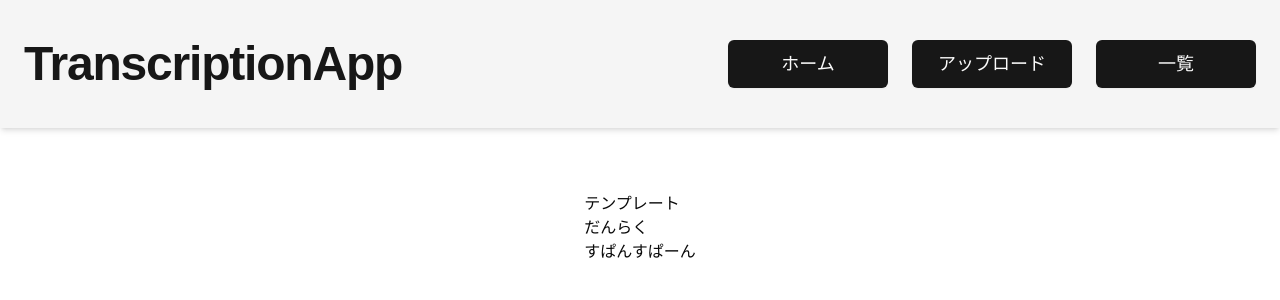
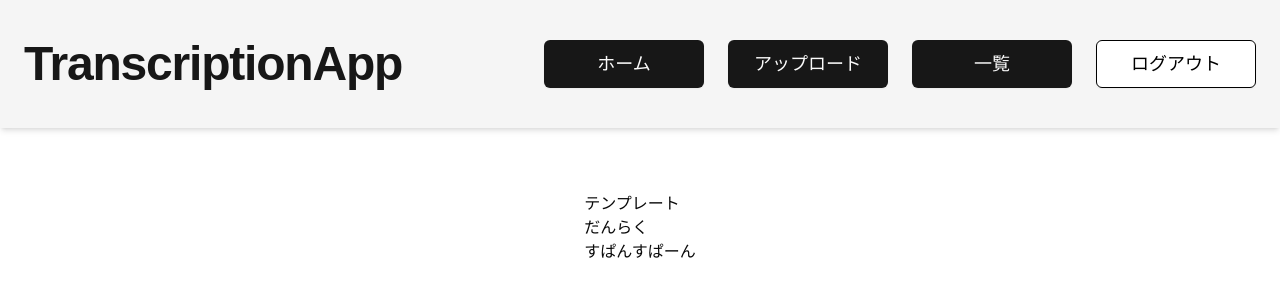
Before and after one commit to andmohiko/violet, a Next.js app in the folder apps/web/: page / in a window 1280 px wide. Shown: the top 300 px of the page. Built offline with nearby package versions, Linux system fonts and the light colour scheme; no server answers; sample sign-in values are in the browser's storage.

Commit message:
feat: ログイン機能追加

```diff
--- a/apps/web/src/app/layout.tsx
+++ b/apps/web/src/app/layout.tsx
@@ -1,6 +1,8 @@
+'use client';
 import { ModeToggle } from '~/components/modeToggle';
 import { Providers } from '~/providers';
 import '~/styles/globals.css';
+import { useAuthGuard } from '~/hooks/useAuthGuard';
 /*
 import '~/styles/reset.css';
 import '~/styles/variables.css';
--- /dev/null
+++ b/apps/web/src/app/loading.tsx
@@ -0,0 +1,3 @@
+export default function Loading() {
+  return <div className="p-4 text-center">ページを読み込み中です...</div>;
+}
--- /dev/null
+++ b/apps/web/src/app/protected/layout.tsx
@@ -0,0 +1,15 @@
+'use client';
+import { useAuthGuard } from '~/hooks/useAuthGuard';
+
+export default function ProtectedLayout({
+  children,
+}: {
+  children: React.ReactNode;
+}) {
+  const { currentUser, isLoading } = useAuthGuard();
+
+  if (isLoading) return <div>Loading...</div>;
+  if (!currentUser) return null;
+
+  return <>{children}</>;
+}
--- a/apps/web/src/app/list/page.tsx
+++ b/apps/web/src/app/protected/list/page.tsx
@@ -7,6 +7,7 @@ import type { Transcript } from '~/types/transcripts';
 import Search from '~/components/search';
 import Modal from '~/components/Modal';
 import { Button } from '~/components/ui/button';
+import { useAuthGuard } from '~/hooks/useAuthGuard';
 import {
   Table,
   TableBody,
--- a/apps/web/src/app/upload/page.tsx
+++ b/apps/web/src/app/protected/upload/page.tsx
@@ -7,6 +7,7 @@ import { Input } from '~/components/ui/input';
 import { Skeleton } from '~/components/ui/skeleton';
 import { Button } from '~/components/ui/button';
 import { Separator } from '~/components/ui/separator';
+import { useAuthGuard } from '~/hooks/useAuthGuard';
 
 const UploadPage = () => {
   const [file, setFile] = useState<File | null>(null);
--- /dev/null
+++ b/apps/web/src/app/publiced/auth/page.tsx
@@ -0,0 +1,79 @@
+'use client';
+import { useState, useEffect } from 'react';
+import { useRouter } from 'next/navigation';
+import { useAuth } from '~/providers/AuthProvider';
+import { Button } from '~/components/ui/button';
+import { usePublicGuard } from '~/hooks/usePublicGuard';
+
+const AuthPage = () => {
+  // 認証ガードを適用(ログイン済みのユーザーには表示させない)
+  usePublicGuard();
+
+  const { currentUser, error, signin, signup, logout, clearError } = useAuth();
+  const [email, setEmail] = useState('');
+  const [password, setPassword] = useState('');
+  const [isLogin, setIsLogin] = useState(true);
+  const router = useRouter();
+
+  // ログイン成功時にリダイレクト
+  useEffect(() => {
+    if (currentUser) {
+      router.push('/');
+    }
+  }, [currentUser, router]);
+
+  const handleSubmit = async (e: React.FormEvent) => {
+    e.preventDefault();
+    clearError();
+    try {
+      if (isLogin) {
+        await signin(email, password);
+      } else {
+        await signup(email, password);
+      }
+    } catch {
+      // エラーはAuthProviderで管理
+    }
+  };
+
+  return (
+    <div className="flex flex-col items-center mt-10">
+      <h2 className="text-2xl font-bold mb-4">
+        {isLogin ? 'ログイン' : '新規登録'}
+      </h2>
+      <form onSubmit={handleSubmit} className="flex flex-col gap-4 w-80">
+        <input
+          type="email"
+          placeholder="メールアドレス"
+          value={email}
+          onChange={(e) => setEmail(e.target.value)}
+          className="border rounded px-3 py-2"
+          required
+        />
+        <input
+          type="password"
+          placeholder="パスワード"
+          value={password}
+          onChange={(e) => setPassword(e.target.value)}
+          className="border rounded px-3 py-2"
+          required
+        />
+        {error && <p className="text-red-500">{error}</p>}
+        <Button type="submit">{isLogin ? 'ログイン' : '新規登録'}</Button>
+      </form>
+      <Button
+        type="button"
+        variant="outline"
+        className="mt-4 px-4 py-2"
+        onClick={() => {
+          setIsLogin(!isLogin);
+          clearError();
+        }}
+      >
+        {isLogin ? '新規登録はこちら' : 'ログインはこちら'}
+      </Button>
+    </div>
+  );
+};
+
+export default AuthPage;
--- /dev/null
+++ b/apps/web/src/app/publiced/layout.tsx
@@ -0,0 +1,25 @@
+'use client';
+import { useRouter } from 'next/navigation';
+import { useEffect } from 'react';
+import { useAuth } from '~/providers/AuthProvider';
+
+export default function PublicOnlyLayout({
+  children,
+}: {
+  children: React.ReactNode;
+}) {
+  const { currentUser, isLoading } = useAuth();
+  const router = useRouter();
+
+  useEffect(() => {
+    if (!isLoading && currentUser) {
+      // ログインしていたら / に強制リダイレクト
+      router.push('/');
+    }
+  }, [currentUser, isLoading, router]);
+
+  if (isLoading) return <div>Loading...</div>;
+  if (currentUser) return null;
+
+  return <>{children}</>;
+}
--- a/apps/web/src/components/Header.tsx
+++ b/apps/web/src/components/Header.tsx
@@ -1,10 +1,12 @@
 'use client';
 import { Button } from '~/components/ui/button';
 import { useRouter } from 'next/navigation';
+import { useAuth } from '~/providers/AuthProvider';
 import { ModeToggle } from './modeToggle';
 
 export const Header = () => {
   const router = useRouter();
+  const { currentUser, logout } = useAuth();
 
   return (
     <header className="sticky top-0 w-full py-10 bg-secondary shadow-md mb-16 z-10 isolation-auto">
@@ -25,7 +27,7 @@ export const Header = () => {
             variant="default"
             size="lg"
             className="w-40 h-12 text-lg"
-            onClick={() => router.push('/upload')}
+            onClick={() => router.push('/protected/upload')}
           >
             アップロード
           </Button>
@@ -33,10 +35,29 @@ export const Header = () => {
             variant="default"
             size="lg"
             className="w-40 h-12 text-lg"
-            onClick={() => router.push('/list')}
+            onClick={() => router.push('/protected/list')}
           >
             一覧
           </Button>
+          {currentUser ? (
+            <Button
+              variant="outline"
+              size="lg"
+              className="w-40 h-12 text-lg"
+              onClick={logout}
+            >
+              ログアウト
+            </Button>
+          ) : (
+            <Button
+              variant="outline"
+              size="lg"
+              className="w-40 h-12 text-lg"
+              onClick={() => router.push('/publiced/auth')}
+            >
+              ログイン
+            </Button>
+          )}
         </div>
       </div>
     </header>
--- /dev/null
+++ b/apps/web/src/hooks/useAuthGuard.tsx
@@ -0,0 +1,20 @@
+'use client';
+import { useEffect } from 'react';
+import { useRouter } from 'next/navigation';
+import { useAuth } from '~/providers/AuthProvider';
+import { useToast } from '~/hooks/useToast';
+import { is } from 'date-fns/locale';
+
+export const useAuthGuard = () => {
+  const { currentUser, isLoading } = useAuth();
+  const router = useRouter();
+
+  useEffect(() => {
+    // ロード完了後にcurrentUserがnullなら未ログインとみなす
+    if (!isLoading && currentUser === null) {
+      router.push('/publiced/auth');
+    }
+  }, [currentUser, isLoading, router]);
+
+  return { currentUser, isLoading };
+};
--- /dev/null
+++ b/apps/web/src/hooks/usePublicGuard.tsx
@@ -0,0 +1,19 @@
+'use client';
+import { useEffect } from 'react';
+import { useRouter } from 'next/navigation';
+import { useAuth } from '~/providers/AuthProvider';
+import { is } from 'date-fns/locale';
+
+export const usePublicGuard = () => {
+  const { currentUser, isLoading } = useAuth();
+  const router = useRouter();
+
+  useEffect(() => {
+    // ロード完了後にcurrentUserが存在するならリダイレクト
+    if (!isLoading && currentUser) {
+      router.push('/');
+    }
+  }, [currentUser, isLoading, router]);
+
+  return { currentUser };
+};
--- /dev/null
+++ b/apps/web/src/providers/AuthProvider.tsx
@@ -0,0 +1,128 @@
+'use client';
+import { auth } from '~/lib/firebase';
+import type React from 'react';
+import { createContext, useContext, useState, useEffect } from 'react';
+import type { User, UserCredential } from 'firebase/auth';
+import {
+  onAuthStateChanged,
+  signInWithEmailAndPassword,
+  signOut,
+  createUserWithEmailAndPassword,
+} from 'firebase/auth';
+
+type AuthContextType = {
+  currentUser: User | null;
+  isLoading: boolean;
+  error: string | null;
+  signup: (email: string, password: string) => Promise<UserCredential>;
+  signin: (email: string, password: string) => Promise<UserCredential>;
+  logout: () => Promise<void>;
+  clearError: () => void;
+};
+
+type AuthProviderProps = {
+  children: React.ReactNode;
+};
+
+const AuthContext = createContext<AuthContextType | undefined>(undefined);
+
+export const useAuth = () => {
+  const context = useContext(AuthContext);
+  if (!context) {
+    throw new Error('useAuth must be used within an AuthProvider');
+  }
+  return context;
+};
+
+export const AuthProvider = ({ children }: AuthProviderProps) => {
+  const [currentUser, setCurrentUser] = useState<User | null>(null);
+  const [isLoading, setLoading] = useState(true);
+  const [error, setError] = useState<string | null>(null);
+
+  useEffect(() => {
+    const unsubscribe = onAuthStateChanged(auth, (user) => {
+      setCurrentUser(user);
+      setLoading(false);
+    });
+
+    return unsubscribe;
+  }, []);
+
+  // サインアップ
+  const signup = async (email: string, password: string) => {
+    try {
+      setError(null);
+      const result = await createUserWithEmailAndPassword(
+        auth,
+        email,
+        password,
+      );
+      return result;
+    } catch (error) {
+      if (error instanceof Error) {
+        setError(error.message);
+      } else if (typeof error === 'string') {
+        setError(error);
+      } else {
+        setError('不明なエラーが発生しました');
+      }
+      throw error;
+    }
+  };
+
+  //ログイン
+  const signin = async (email: string, password: string) => {
+    try {
+      setError(null);
+      const result = await signInWithEmailAndPassword(auth, email, password);
+      return result;
+    } catch (error) {
+      if (error instanceof Error) {
+        setError(error.message);
+      } else if (typeof error === 'string') {
+        setError(error);
+      } else {
+        setError('不明なエラーが発生しました');
+      }
+      throw error;
+    }
+  };
+
+  //ログアウト
+  const logout = async () => {
+    try {
+      setError(null);
+      await signOut(auth);
+    } catch (error) {
+      if (error instanceof Error) {
+        setError(error.message);
+      } else if (typeof error === 'string') {
+        setError(error);
+      } else {
+        setError('不明なエラーが発生しました');
+      }
+      throw error;
+    }
+  };
+
+  //エラークリア関数
+  const clearError = () => {
+    setError(null);
+  };
+
+  const value = {
+    currentUser,
+    isLoading,
+    error,
+    signup,
+    signin,
+    logout,
+    clearError,
+  };
+
+  return (
+    <AuthContext.Provider value={value}>
+      {!isLoading && children}
+    </AuthContext.Provider>
+  );
+};
```
Also changed, not shown: apps/web/src/providers/index.tsx (+6 -3 lines), 1 other file (tests, documents, lock files or other folders).
